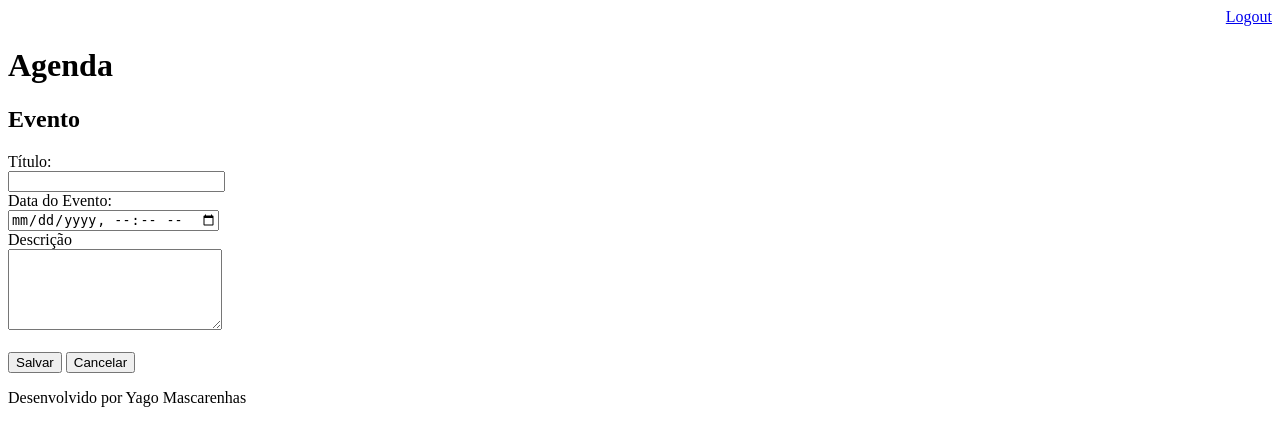
After one commit to YagoMascarenhas/Django_Study, a Django app: page /agenda/evento/ in a window 1280 px wide. The commit adds this page. Shown: the top 446 px of the page. Run offline with Django 5.2, Linux system fonts and the light colour scheme; a user stored in the database is signed in.

Commit message:
Adicionada função de inserção de eventos

```diff
--- a/Estudo_Django/urls.py
+++ b/Estudo_Django/urls.py
@@ -22,6 +22,8 @@ from django.views.generic import RedirectView
 urlpatterns = [
     path("admin/", admin.site.urls),
     path("agenda/", views.lista_eventos),
+    path("agenda/evento/", views.evento),
+    path("agenda/evento/submit", views.submit_evento),
     path("", RedirectView.as_view(url="/agenda")),
     path("login/", views.login_user),
     path("login/submit", views.submit_login),
--- a/core/views.py
+++ b/core/views.py
@@ -38,3 +38,21 @@ def lista_eventos(request):
     evento = Evento.objects.filter(usuario=usuario)
     dados = {"eventos": evento}
     return render(request, "agenda.html", dados)
+
+
+@login_required(login_url="/login/")
+def evento(request):
+    return render(request, "evento.html")
+
+
+def submit_evento(request):
+    if request.POST:
+        titulo = request.POST.get("titulo")
+        data_evento = request.POST.get("data_evento")
+        descricao = request.POST.get("descricao")
+        usuario = request.user
+        Evento.objects.create(titulo=titulo,
+                              data_evento=data_evento,
+                              descricao=descricao,
+                              usuario=usuario)
+    return redirect("/")
--- a/templates/agenda.html
+++ b/templates/agenda.html
@@ -1,6 +1,10 @@
 {% extends "model-page.html" %}
 {% block content %}
     <h2>Agendamento</h2>
+
+    <a href="evento/">
+        <button type="button">Novo Evento</button>
+    </a>
 
     <ul style="font-size: 18px">
         {% for evento in eventos %}
--- /dev/null
+++ b/templates/evento.html
@@ -0,0 +1,18 @@
+{% extends "model-page.html" %}
+
+{% block content %}
+    <h2>Evento</h2>
+        <form action="submit" method="POST"> {% csrf_token %}
+        <label for="titulo">Título:</label><br>
+        <input type="text" name="titulo" id="titulo" size="24"><br>
+        <label for="data_evento">Data do Evento:</label><br>
+        <input type="datetime-local" name="data_evento" id="data_evento"><br>
+        <label for="descricao">Descrição</label><br>
+        <textarea name="descricao" rows="5" cols="24" id="descricao"></textarea>
+        <br><br>
+        <button type="submit">Salvar</button>
+        <a href="/">
+            <button type="button">Cancelar</button>
+        </a>
+    </form>
+{% endblock %}
```
Also changed, not shown: db.sqlite3.
